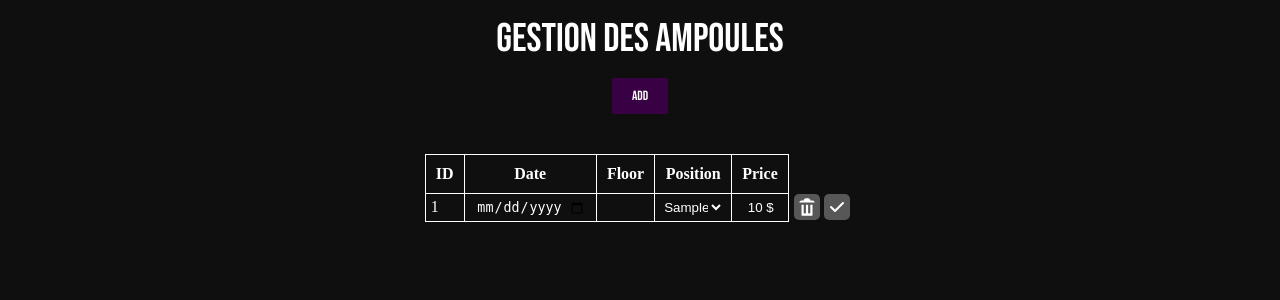
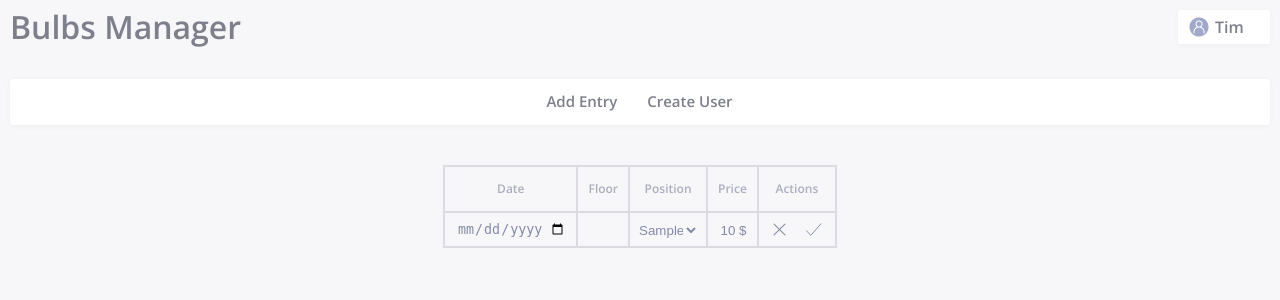
Before and after one commit to TimCauss/Gestion_ampoules, a PHP site: page / in a window 1280 px wide. Shown: the top 300 px of the page. Run offline with PHP 8.4, Linux system fonts and the light colour scheme; tables that the repository leaves empty or names only in its code hold one stand-in row (values such as "Sample post").

Commit message:
Style: Changing style with light theme

```diff
--- a/CSS/style.css
+++ b/CSS/style.css
@@ -5,43 +5,135 @@
 body {
     margin: 0;
     padding: 0;
-    background-color: #0F0F0F;
+    background-color: #F7F7FA;
 }
 
 h1 {
-    font-family: 'Bebas Neue';
-    font-style: normal;
+    font-family: 'Open Sans';
+    font-style: bold;
     font-weight: 400;
     font-size: 40px;
     line-height: 24px;
     text-align: center;
-    color: #FFFFFF;
+    color: #7D7F8B;
 }
 
 header {
-    margin: 0 5vw;
+    width: 100%;
+}
+
+.hd-ctn {
+    /* Auto layout */
     display: flex;
-    flex-direction: column;
+    flex-direction: row;
+    justify-content: space-between;
+    align-items: center;
+    padding: 5px 10px;
+    gap: 10px;
+    height: 44px;
+    /* Inside auto layout */
+}
+
+.hd-ctn h1 {
+    font-family: 'Open Sans';
+    font-style: normal;
+    font-weight: 600;
+    font-size: 2rem;
+    line-height: 24px;
+    color: #7D7F8B;
+}
+
+.login-ctn {
+    /* Auto layout */
+    display: flex;
+    flex-direction: row;
+    align-items: center;
+    padding: 0px 10px;
+    gap: 5px;
+    width: 72px;
+    height: 34px;
+    background: #FFFFFF;
+    /* shdw */
+    box-shadow: 0px 1px 5px rgba(0, 0, 0, 0.05);
+    border-radius: 3px;
+}
+
+.login-ctn p {
+    font-family: 'Open Sans';
+    font-style: normal;
+    font-weight: 600;
+    font-size: 1rem;
+    line-height: 24px;
+    display: flex;
+    align-items: center;
+    text-align: center;
+    color: #7D7F8B;
+}
+
+nav {
+    margin: 25px 10px;
+    background: #FFFFFF;
+    /* Auto layout */
+    display: flex;
+    flex-direction: row;
     justify-content: center;
     align-items: center;
+    padding: 0px 11px 0px 10px;
+    box-shadow: 0px 1px 5px rgba(0, 0, 0, 0.05);
+    border-radius: 3px;
+    gap: 10px;
 }
 
-button,
+nav a {
+    text-decoration: none;
+}
+
+nav button {
+    font-family: 'Open Sans';
+    font-style: normal;
+    font-weight: 600;
+    font-size: 15px;
+    line-height: 24px;
+    display: flex;
+    align-items: center;
+    text-align: center;
+    color: #7D7F8B;
+    background: #FFFFFF;
+    display: flex;
+    flex-direction: row;
+    align-items: center;
+    padding: 10px;
+    gap: 10px;
+    border: none;
+    border-bottom: #FFFFFF solid 2px;
+    transition: 0.2s ease-in;
+}
+
+nav button:hover {
+    color: #2355FE;
+    border-color: #2355FE;
+}
+
 .btn-add {
-    font-family: 'Bebas Neue';
-    padding: 10px 20px;
+    font-family: 'Open Sans';
+    font-style: normal;
+    font-weight: 600;
+    font-size: 15px;
+    line-height: 24px;
+    text-align: center;
+    padding: 5px 20px;
     border: none;
-    background-color: #380144;
-    color: white;
+    background-color: #FFFFFF;
+    color: #2355FE;
+    border: #FFFFFF solid 1px;
+    box-shadow: 0px 3px 5px rgba(0, 0, 0, 0.15);
+    border-radius: 3px;
     transition: background-color 0.5s ease-in-out scale 0.8s ease-in-out;
 }
 
-button:hover,
 .btn-add:hover {
     cursor: pointer;
-    background-color: #380144;
-    color: white;
-    scale: 1.1;
+    border-color: #2355FE;
 }
 
 main {
@@ -53,16 +145,21 @@ main {
 
 table {
     border-collapse: collapse;
-    color: #FFFFFF;
 }
 
 th {
-    border: 1px solid rgb(255, 255, 255);
+    border: #dbdbe1 solid 2px;
     padding: 10px;
+    font-family: 'Open Sans';
+    font-style: normal;
+    font-weight: 600;
+    font-size: 12px;
+    line-height: 24px;
+    color: #AAAEBD;
 }
 
 td {
-    border: 1px solid rgb(255, 255, 255);
+    border: #dbdbe1 solid 2px;
     padding: 1px 5px;
 }
 
@@ -82,15 +179,15 @@ svg {
     vertical-align: middle;
 }
 
-.td-icon {
-    border: none;
-}
-
 .edit_input {
     text-align: center;
     border: none;
-    color: #FFFFFF;
-    background-color: #0F0F0F;
+    color: #838AA7;
+    background-color: #0f0f0f00;
+}
+
+input span.date-toggle {
+    display: none;
 }
 
 input[type=number] {
@@ -102,13 +199,13 @@ input[type=number]:focus {
 }
 
 input:focus {
-    outline: #380144 solid 2px;
+    outline: #2355FE solid 2px;
 }
 
 /*! Début style Modal */
 
 .modal-title {
-    color: #380144;
+    color: #7D7F8B;
 }
 
 .add-ampoule-ctn {
@@ -122,29 +219,29 @@ input:focus {
 }
 
 .trash {
-    border-radius: 5px;
     padding: 3px;
-    fill: white;
-    background-color: #575757;
-    transition: scale 0.1s ease-in-out;
+    width: 25px;
+    height: 25px;
+    stroke: #838AA7;
+    transition: scale 0.2s ease-in-out;
 }
 
 .trash:hover {
-    background-color: red;
-    scale: 1.05;
+    stroke: #2355FE;
+    stroke-width: 1.5;
 }
 
 .modal-trigger3 {
-    border-radius: 5px;
     padding: 3px;
-    fill: white;
-    background-color: #575757;
-    transition: scale 0.1s ease-in-out;
+    width: 25px;
+    height: 25px;
+    stroke: #838AA7;
+    transition: scale 0.2s ease-in-out;
 }
 
 .modal-trigger3:hover {
-    background-color: rgb(7, 207, 7);
-    scale: 1.05;
+    stroke: #2355FE;
+    stroke-width: 0.8;
 }
 
 .modal-container,
@@ -206,7 +303,7 @@ input {
     max-width: 500px;
     min-width: 300px;
     padding: 30px;
-    background-color: #FFFFFF;
+    background-color: #F7F7FA;
     border: 1px solid #484848;
     position: absolute;
     top: 40%;
@@ -231,8 +328,13 @@ input {
     position: absolute;
     top: 10px;
     right: 10px;
-    background: #000000;
-    color: #FFFFFF;
+    background: #F7F7FA;
+    color: #838AA7;
+    cursor: pointer;
+}
+
+.close-modal:hover {
+    color: #2355FE;
     cursor: pointer;
 }
 
--- a/header.php
+++ b/header.php
@@ -1,5 +1,9 @@
 <header>
-    <h1>GESTION DES AMPOULES</h1>
-    <nav><button class="modal-trigger" href="add.php">Add</button></nav>
-
+    <div class="hd-ctn">
+        <h1>Bulbs Manager</h1>
+        <div class="login-ctn">
+            <img src="img/icon_user_alt.png" alt="Icon d'utilisateur par défault">
+            <p>Tim</p>
+        </div>
+    </div>
 </header>
--- a/index.php
+++ b/index.php
@@ -47,24 +47,28 @@ require_once("close.php")
     <meta charset="UTF-8">
     <meta http-equiv="X-UA-Compatible" content="IE=edge">
     <meta name="viewport" content="width=device-width, initial-scale=1.0">
+
+
     <link rel="stylesheet" href="CSS/style.css">
+
     <title>Bulb Manager</title>
 </head>
 
 <body>
 
     <?php include_once "header.php"; ?>
+    <?php include_once "nav.php"; ?>
 
 
     <main>
         <table>
 
             <thead>
-                <th>ID</th>
                 <th>Date</th>
                 <th>Floor</th>
                 <th>Position</th>
                 <th>Price</th>
+                <th>Actions</th>
             </thead>
 
             <tbody>
@@ -73,7 +77,6 @@ require_once("close.php")
                     foreach ($result as $row) {
                     ?>
                         <tr>
-                            <td class="td-hover td-small"><?= $row["id"] ?></td>
                             <td class="td-hover">
                                 <input class="edit_input date_<?= $row['id'] ?>" type="date" name="edit_date" value='<?= $row["create_date"] ?>'>
                             </td>
@@ -92,13 +95,15 @@ require_once("close.php")
                             <td class="td-hover td-small">
                                 <input class="edit_input price_<?= $row['id'] ?>" type="text" name="edit_price" value='<?= $row["price"] . " $" ?>'>
                             </td>
-                            <td class="td-icon">
-                                <svg class="modal-trigger2 trash" data-id="<?= $row["id"] ?>" width="11" height="13" viewBox="0 0 11 13" fill="none" xmlns="http://www.w3.org/2000/svg">
-                                    <path d="M4.78571 0.785713C4 0.785713 3.35714 1.42857 3.35714 2.21428H1.92857C1.14286 2.21428 0.5 2.85714 0.5 3.64286H10.5C10.5 2.85714 9.85714 2.21428 9.07143 2.21428H7.64286C7.64286 1.42857 7 0.785713 6.21429 0.785713H4.78571ZM1.92857 5.07143V11.9429C1.92857 12.1 2.04286 12.2143 2.2 12.2143H8.81429C8.97143 12.2143 9.08571 12.1 9.08571 11.9429V5.07143H7.65714V10.0714C7.65714 10.4714 7.34286 10.7857 6.94286 10.7857C6.54286 10.7857 6.22857 10.4714 6.22857 10.0714V5.07143H4.8V10.0714C4.8 10.4714 4.48571 10.7857 4.08571 10.7857C3.68571 10.7857 3.37143 10.4714 3.37143 10.0714V5.07143H1.94286H1.92857Z" />
+                            <td class="td-hover">
+
+                                <svg class="modal-trigger2 trash" data-id="<?= $row["id"] ?>" width="13" height="13" fill="none" stroke="currentColor" stroke-linecap="round" stroke-linejoin="round" stroke-width="1" viewBox="0 0 24 24" xmlns="http://www.w3.org/2000/svg">
+                                    <path d="M17.25 17.25 6.75 6.75"></path>
+                                    <path d="m17.25 6.75-10.5 10.5"></path>
                                 </svg>
 
-                                <svg width="20" height="20" data-id="<?= $row["id"] ?>" class="modal-trigger3" fill="currentColor" viewBox="0 0 24 24" xmlns="http://www.w3.org/2000/svg">
-                                    <path fill-rule="evenodd" d="M20.048 6.352a1.2 1.2 0 0 1 0 1.696l-9.6 9.6a1.2 1.2 0 0 1-1.696 0l-4.8-4.8a1.2 1.2 0 0 1 1.696-1.696L9.6 15.103l8.752-8.751a1.2 1.2 0 0 1 1.696 0Z" clip-rule="evenodd"></path>
+                                <svg data-id="<?= $row["id"] ?>" class="modal-trigger3" width="14" height="14" stroke-width="0.541667" stroke="currentColor" viewBox="0 0 14 14" fill="none" xmlns="http://www.w3.org/2000/svg">
+                                    <path d="M10.6691 3.75L4.9816 10.25L2.5441 7.8125" stroke-linecap="round" stroke-linejoin="round" />
                                 </svg>
                             </td>
                         </tr>
@@ -152,10 +157,10 @@ require_once("close.php")
         </div>
         <div class="modal">
             <div class="modal-msg">
-                <p>Are you sure you want to delete the intervention?</p>
+                <p>Are you sure you want to delete this entry?</p>
             </div>
             <div class="modal-btn-ctn">
-                <div class="btn-suppr"><button class="delete">Delete</button>
+                <div class="btn-suppr" onclick="Toasty()"><button class="delete">Delete</button>
                 </div>
                 <div class="btn-cancel modal-trigger2"><button>Cancel</button></div>
             </div>
@@ -164,6 +169,8 @@ require_once("close.php")
 
 
     <script src="JS/modal.js"></script>
+    <script src="JS/toast.js"></script>
+
 </body>
 
 </html>
--- /dev/null
+++ b/nav.php
@@ -0,0 +1,4 @@
+<nav>
+    <button class="modal-trigger" href="add.php">Add Entry</button>
+    <a href="inscription.php"><button class="cr-usr">Create User</button></a>
+</nav>
```
Also changed, not shown: img/Vector-1.svg (added), img/Vector.svg (added), img/edit-check.svg (added), img/icon_user_alt.png (added), img/suppr-cross.svg (added).
